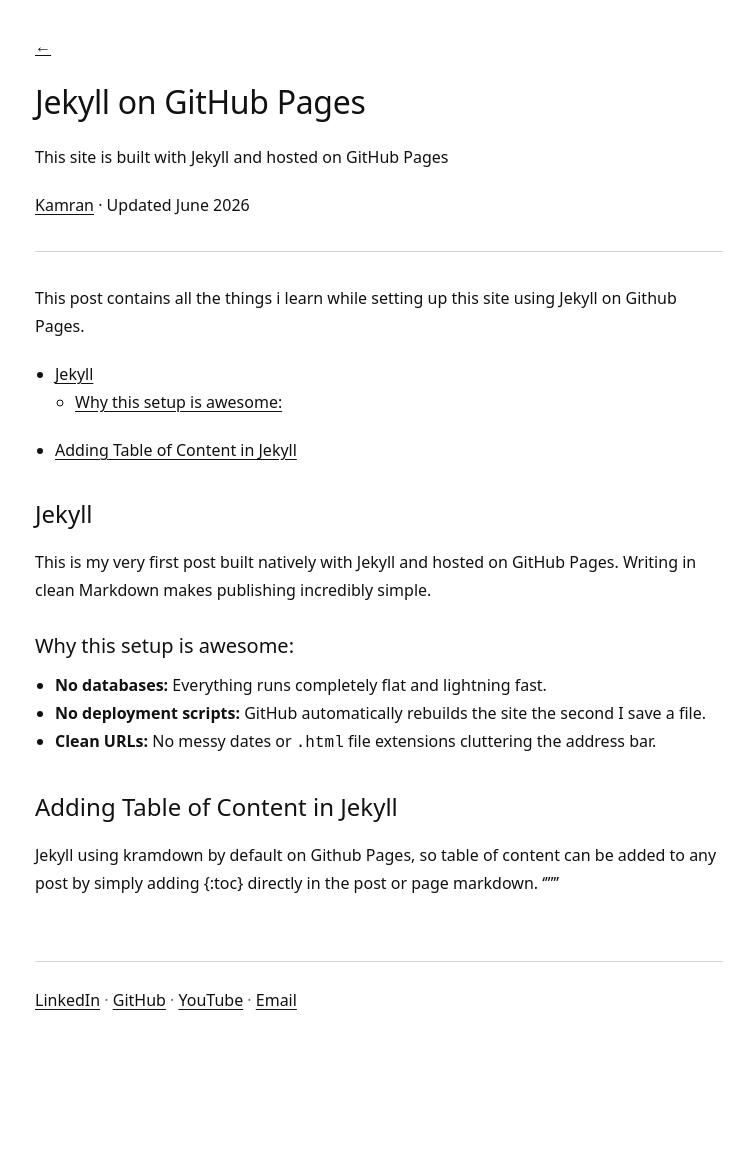
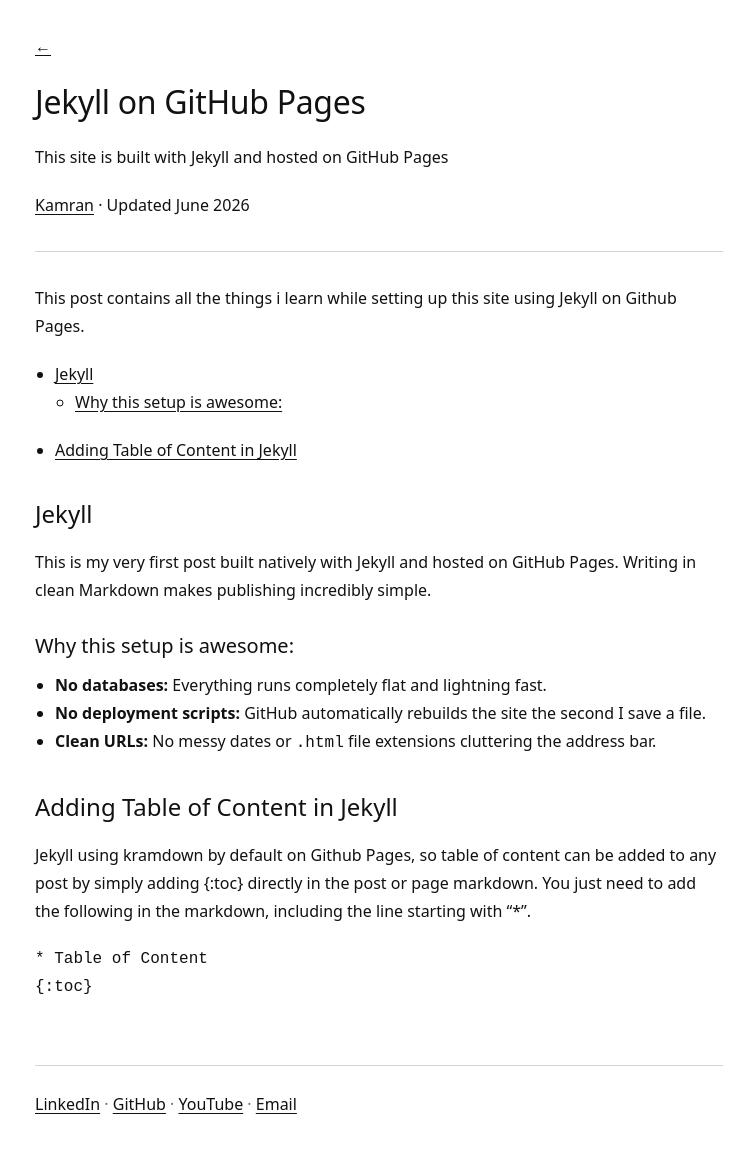
Before and after one commit to fyikamran/fyikamran.github.io, a Jekyll site: the page built from _posts/2026-05-29-welcome-to-my-site.md, in a window 1280 px wide. Shown: the whole page, without its empty margins (261-1015 px from the left). Built offline with Jekyll 4.4.1, drawn with Linux system fonts in a browser that asks for light colours; before the commit the page ends 1062 px from its top, so only the background shows below that.

Commit message:
Update 2026-05-29-welcome-to-my-site.md

````diff
--- a/_posts/2026-05-29-welcome-to-my-site.md
+++ b/_posts/2026-05-29-welcome-to-my-site.md
@@ -28,5 +28,8 @@
 * **Clean URLs:** No messy dates or `.html` file extensions cluttering the address bar.
 
 ## Adding Table of Content in Jekyll
-Jekyll using kramdown by default on Github Pages, so table of content can be added to any post by simply adding {:toc} directly in the post or page markdown.
- '''{:toc}'''
+Jekyll using kramdown by default on Github Pages, so table of content can be added to any post by simply adding {:toc} directly in the post or page markdown. You just need to add the following in the markdown, including the line starting with "*".
+```
+* Table of Content
+{:toc}
+```
````
